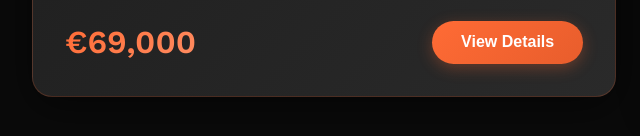
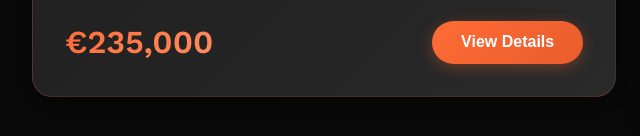
Before and after one commit to dogaega/Layli.cy, a plain HTML site: page index.html in a window 1280 px wide. Shown: the part 938-1074 px from the top of the page, 0-640 px from the left. Drawn offline with nearby package versions, Linux system fonts and the light colour scheme.

Commit message:
Update index.html

```diff
--- a/index.html
+++ b/index.html
@@ -519,7 +519,7 @@
                         </div>
                     </div>
                     <div class="property-price">
-                        <span class="price-amount">€69,000</span>
+                        <span class="price-amount">€235,000</span>
                         <button class="view-details-btn" onclick="event.stopPropagation(); scrollToContact();">View Details</button>
                     </div>
                 </div>
```
